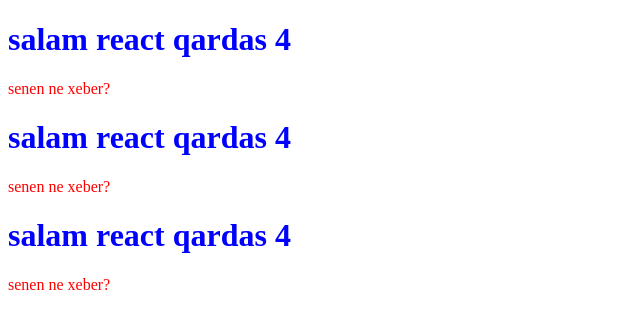
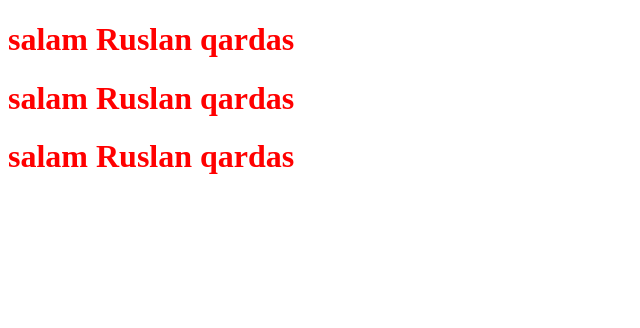
Before and after one commit to ruslaRuslan/react.js, a React (Vite) app: page / in a window 1280 px wide. Shown: the top 328 px of the page, without its empty margins (0-640 px from the left). Built offline with nearby package versions, Linux system fonts and the light colour scheme.

Commit message:
h1-leri qirmizi reng etdik, beyaxkinen ferqli olaraq

```diff
--- a/src/main.jsx
+++ b/src/main.jsx
@@ -103,10 +103,30 @@ const root = ReactDOM.createRoot(document.getElementById('root'))
 
 // ----------------------------------------------------------------------------------------------------------------
 
+// function a() {
+//   return <div>
+//     <h1 style={{color: 'blue'}}>salam react qardas {2 + 2}</h1>
+//     <p style={{ color: 'red' }}>senen ne xeber?</p>
+//   </div>
+// }
+// a()
+
+// root.render(
+//   <div>
+//     {a()}
+//     {a()}
+//     {a()}
+//   </div>
+
+// )
+
+// ----------------------------------------------------------------------------------------------------------------
+
+const qirmizi = { color: 'red' }
+
 function a() {
   return <div>
-    <h1 style={{color: 'blue'}}>salam react qardas {2 + 2}</h1>
-    <p style={{ color: 'red' }}>senen ne xeber?</p>
+    <h1 style={qirmizi}>salam Ruslan qardas</h1>
   </div>
 }
 a()
```
